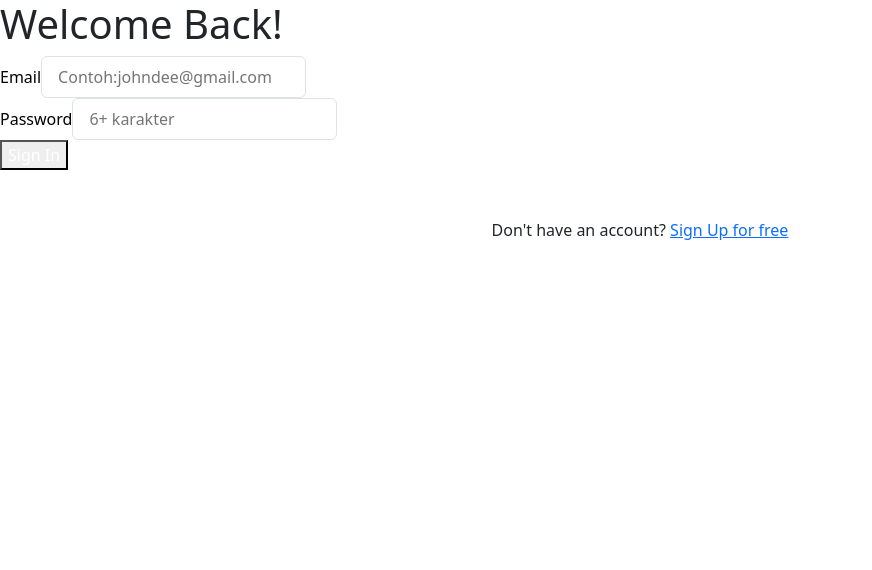
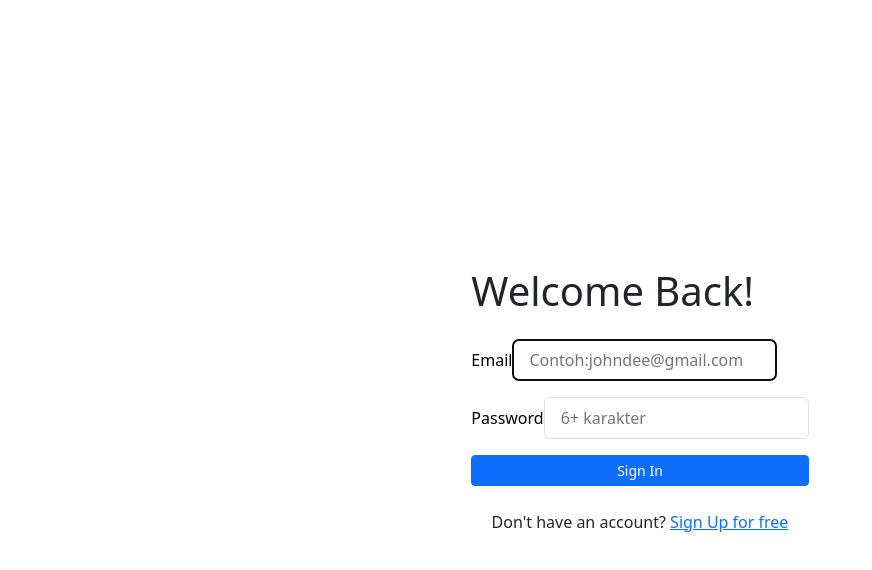
Before and after one commit to HarisMI40/fer-rental-mobil-public, a React (Vite) app: page /login in a window 1280 px wide. Shown: the top 570 px of the page, without its empty margins (0-872 px from the left). Built offline with nearby package versions, Linux system fonts and the light colour scheme.

Commit message:
authentikasi tapi masih di local storage

```diff
--- a/src/components/Elements/Button/index.jsx
+++ b/src/components/Elements/Button/index.jsx
@@ -1,12 +1,19 @@
+import Button from "react-bootstrap/Button";
+
 const ButtonAuth = (props) => {
-  const { children, classname } = props;
+  const { children, classname, onClick = () => {}, type = "button" } = props;
   return (
-    <button
-      className={`h-10 px-6 font-semibold ${classname} text-white`}
-      tpye="submit"
-    >
-      {children}
-    </button>
+    <div className="d-grid gap-2">
+      <Button
+        className={` ${classname}`}
+        type={type}
+        variant="primary"
+        size="sm"
+        onClick={() => onClick()}
+      >
+        {children}
+      </Button>
+    </div>
   );
 };
 
--- a/src/components/Elements/Input/Input.jsx
+++ b/src/components/Elements/Input/Input.jsx
@@ -1,13 +1,17 @@
-const Input = (props) => {
+import { forwardRef } from "react";
+
+const Input = forwardRef((props, ref) => {
   const { type, placeholder, name } = props;
   return (
     <input
       type={type}
-      className="text-sm border rounded w-full py-2 px-3 text-slate-700 placeholder:opacity-80"
+      className="border rounded widt-full py-2 px-3 text-slate-700 "
       placeholder={placeholder}
       name={name}
+      id={name}
+      ref={ref}
     />
   );
-};
+});
 
 export default Input;
--- a/src/components/Elements/Input/index.jsx
+++ b/src/components/Elements/Input/index.jsx
@@ -1,14 +1,15 @@
+import { forwardRef } from "react";
 import Input from "./Input";
 import Label from "./Label";
 
-const InputForm = (props) => {
+const InputForm = forwardRef((props, ref) => {
   const { label, name, type, placeholder } = props;
   return (
-    <div className="mb-6">
+    <div className="mb-3">
       <Label htmlFor={name}>{label}</Label>
-      <Input name={name} type={type} placeholder={placeholder} />
+      <Input name={name} type={type} placeholder={placeholder} ref={ref} />
     </div>
   );
-};
+});
 
 export default InputForm;
--- a/src/components/Fragments/FormLogin.jsx
+++ b/src/components/Fragments/FormLogin.jsx
@@ -1,14 +1,29 @@
+import { useEffect, useRef } from "react";
 import ButtonAuth from "../Elements/Button";
 import InputForm from "../Elements/Input";
 
 const FormLogin = () => {
+  const handleLogin = (event) => {
+    event.preventDefault();
+    localStorage.setItem("email", event.target.email.value);
+    localStorage.setItem("password", event.target.password.value);
+    window.location.href = "/";
+  };
+
+  const emailRef = useRef(null);
+
+  useEffect(() => {
+    emailRef.current.focus();
+  }, []);
+
   return (
-    <form action="">
+    <form onSubmit={handleLogin}>
       <InputForm
         label="Email"
         type="email"
         placeholder="Contoh:johndee@gmail.com"
         name="email"
+        ref={emailRef}
       />
       <InputForm
         label="Password"
@@ -17,7 +32,7 @@ const FormLogin = () => {
         name="password"
       />
 
-      <ButtonAuth classname="bg-blue-900 w-full">Sign In</ButtonAuth>
+      <ButtonAuth type="submit">Sign In</ButtonAuth>
     </form>
   );
 };
--- a/src/components/Fragments/FormRegister.jsx
+++ b/src/components/Fragments/FormRegister.jsx
@@ -29,7 +29,7 @@ const FormRegister = () => {
         name="password"
       />
 
-      <ButtonAuth classname="bg-blue-900 w-full">Sign Up</ButtonAuth>
+      <ButtonAuth>Sign Up</ButtonAuth>
     </form>
   );
 };
--- a/src/components/Layouts/AuthLayouts.jsx
+++ b/src/components/Layouts/AuthLayouts.jsx
@@ -1,11 +1,9 @@
 const AuthLayout = (props) => {
   const { children, title } = props;
   return (
-    <div className="flex justify-center min-h-screen items-center">
-      <div className="w-full max-w-sx">
-        <h1 className="text-3xl font-bold mb-8 text-Black flex justify-center">
-          {title}
-        </h1>
+    <div className="d-flex justify-content-center align-items-center vh-100">
+      <div className="">
+        <h1 className="mb-4">{title}</h1>
         {children}
       </div>
     </div>
--- a/src/components/Navbar/Navbar.jsx
+++ b/src/components/Navbar/Navbar.jsx
@@ -3,18 +3,40 @@ import style from "./Navbar.module.css";
 import OffcanvasIndex from "../Offcanvas/OffcanvasIndex";
 import { Container } from "react-bootstrap";
 import Brand from "../Brand/Brand";
+import Button from "react-bootstrap/Button";
+
+const email = localStorage.getItem("email");
+const handleLogout = () => {
+  localStorage.removeItem("email");
+  localStorage.removeItem("password");
+  window.location.href = "/login";
+};
+
 const Navbar = () => {
   return (
-
     <div className={style.navbar}>
       <Brand />
       <div className={style.collapse}>
         <div className={style.item}>
           <ul>
-              <li><a href="#ourService">Our Services</a></li>
-              <li><a href="#whyUs">Why Us</a></li>
-              <li><a href="#testimony">Testimony</a></li>
-              <li><a href="#faq">FAQ</a></li>
+            <li>
+              <a href="#ourService">Our Services</a>
+            </li>
+            <li>
+              <a href="#whyUs">Why Us</a>
+            </li>
+            <li>
+              <a href="#testimony">Testimony</a>
+            </li>
+            <li>
+              <a href="#faq">FAQ</a>
+            </li>
+            <li>
+              <p className="fw-bold">{email}</p>
+              <Button variant="danger" size="sm" onClick={handleLogout}>
+                Logout
+              </Button>
+            </li>
           </ul>
         </div>
       </div>
--- a/src/pages/login.jsx
+++ b/src/pages/login.jsx
@@ -7,7 +7,7 @@ const LoginPage = () => {
   return (
     <AuthLayout title="Welcome Back!">
       <FormLogin />
-      <p className="text-sm mt-5 text-center">
+      <p className="text-sm mt-4 text-center">
         Don't have an account?{" "}
         <Link to="/register" className="font-bold text-blue-600">
           Sign Up for free
```
Also changed, not shown: package.json (+4 -4 lines), src/services/auth.services.js (added, +12 -0 lines), 2 other files (tests, documents, lock files or other folders). Lines whose indentation alone changed are shown as unchanged.
